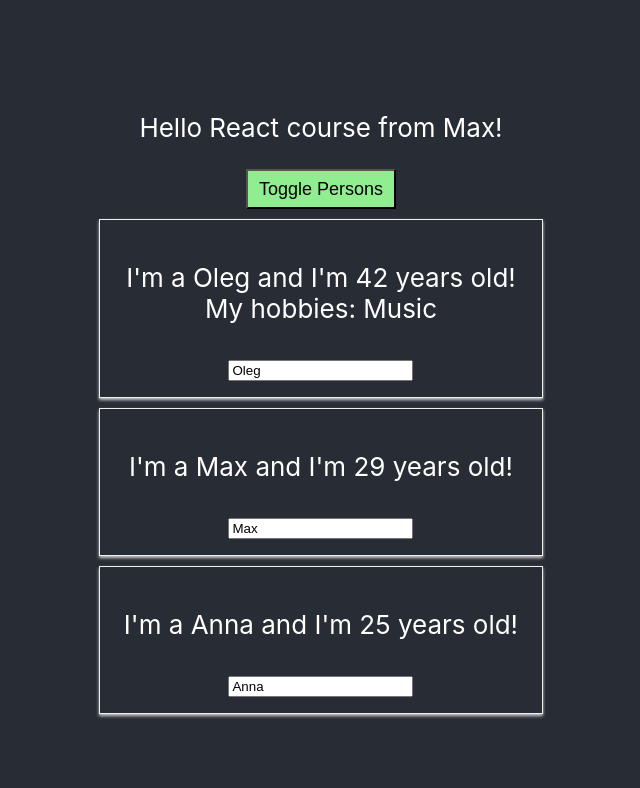
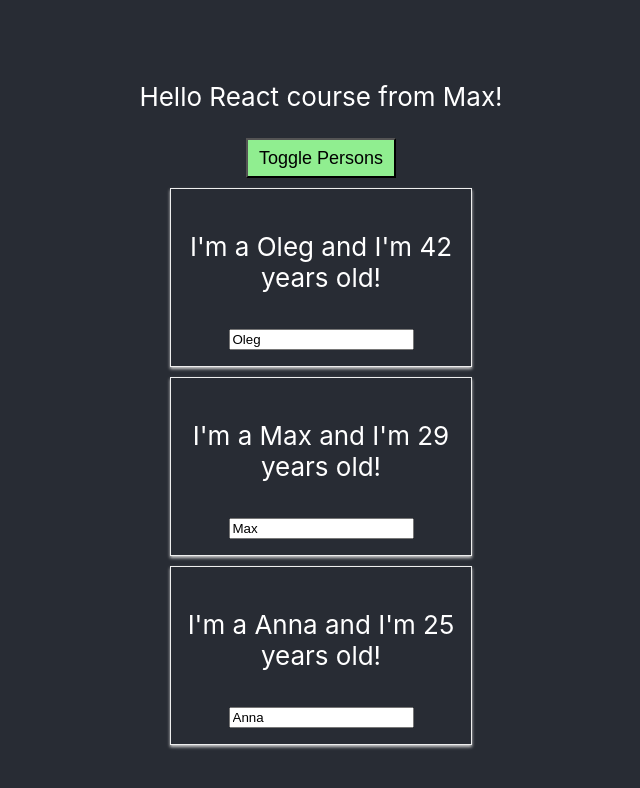
Before and after one commit to OlegGre4ka/-react-max-schwarzmuller, a React (Create React App) app: page / in a window 1280 px wide. Both pictures are taken after a click on the button "Toggle Persons". Shown: the top 788 px of the page, without its empty margins (319-959 px from the left). Built offline with nearby package versions, Linux system fonts and the light colour scheme.

Commit message:
Section4-Lists outputting and Conditionally content

```diff
--- a/src/App.js
+++ b/src/App.js
@@ -7,79 +7,71 @@
 class App extends React.Component {
   state = {
     persons: [
-      { name: 'Oleg', age: 42 },
-      { name: 'Max', age: 29 },
-      { name: 'Anna', age: 25 }
+      { id:'asdf1', name: 'Oleg', age: 42 },
+      { id:'qwrt3', name: 'Max', age: 29 },
+      { id:'lkjh2', name: 'Anna', age: 25 }
     ],
-    showPerson:false
+    showPerson: false
   }
 
-  switchNameHandler = (newName) => {
-    console.log('Was swirched name!');
+  deletePersonHandler = (indexPerson) => {
+    let persons = [...this.state.persons];
+    persons.splice(indexPerson, 1);
+
     this.setState({
-      persons: [
-        { name: 'Oleg', age: 42 },
-        { name:newName, age: 29 },
-        { name: 'Anna', age: 25 }
-
-      ]
+      persons
     })
   }
 
-  nameChanchedHandler = event => {
+  nameChanchedHandler = (event, id) => {
+    const personIndex = this.state.persons.findIndex(p=>p.id===id);
+    let persons = [...this.state.persons]
+    persons[personIndex].name= event.target.value;
+
     this.setState({
-      persons: [
-        { name: 'Oleg', age: 42 },
-        { name:event.target.value, age: 29 },
-        { name: 'Anna', age: 25 }
-
-      ]
+      persons
     })
   }
 
   togglePersonsHandler = () => {
     this.setState({
       showPerson: !this.state.showPerson
-
     })
   }
 
   render() {
 
-    const styleButton= {
-      backgroundColor:'lightgreen',
-      width:'150px',
-      height:'40px',
-      fontSize:'18px',
-      cursor:'pointer'
+    const styleButton = {
+      backgroundColor: 'lightgreen',
+      width: '150px',
+      height: '40px',
+      fontSize: '18px',
+      cursor: 'pointer'
+    }
 
-    }
+    const toggleButton = (
+      <button
+      style={styleButton}
+      onClick={this.togglePersonsHandler}>Toggle Persons</button>
+    )
+
     return (
       <div className="App">
-        {/* <header className="App-header"> */}
         <p>
           Hello React course from Max!
         </p>
-          <button
-          style={styleButton}
-          onClick={this.togglePersonsHandler}>Toggle Persons</button>
+        {toggleButton}
+
         {this.state.showPerson ? <div className="App-Persons">
+          {this.state.persons.map((person, i) => (
             <Person
-          name={this.state.persons[0].name}
-          age={this.state.persons[0].age} >My hobbies: Music</Person>
-
-          <Person
-          changed = {this.nameChanchedHandler}
-          name={this.state.persons[1].name}
-          age={this.state.persons[1].age} />
-
-          <Person
-          click={()=>this.switchNameHandler('Mark')}
-          name={this.state.persons[2].name} age={this.state.persons[2].age} />
-          </div> : null }
-
-
-        {/* </header> */}
+              click={() => this.deletePersonHandler(i)}
+              changed = {(event)=>this.nameChanchedHandler(event, person.id)}
+              name={person.name}
+              age={person.age}
+              key={person.id} />
+          ))}
+        </div> : null}
       </div>
     );
   }
--- a/src/Person/Person.scss
+++ b/src/Person/Person.scss
@@ -5,4 +5,5 @@
     box-shadow:0 2px 3px #ccc;
     padding:16px;
     text-align:center;
+    cursor: pointer;
 }
```
Also changed, not shown: src/Person/Person.js (+7 -2 lines). Lines whose indentation alone changed are shown as unchanged.
